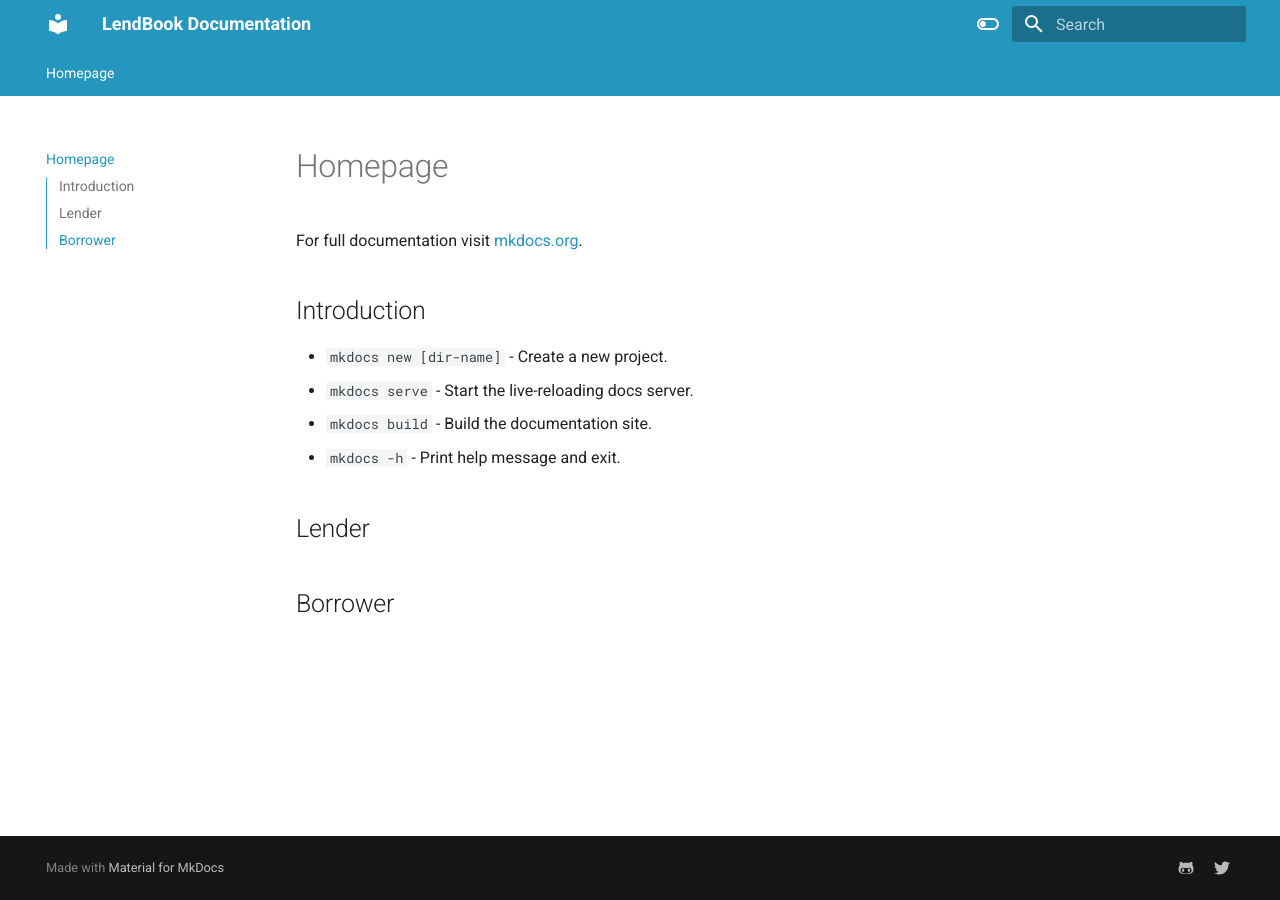
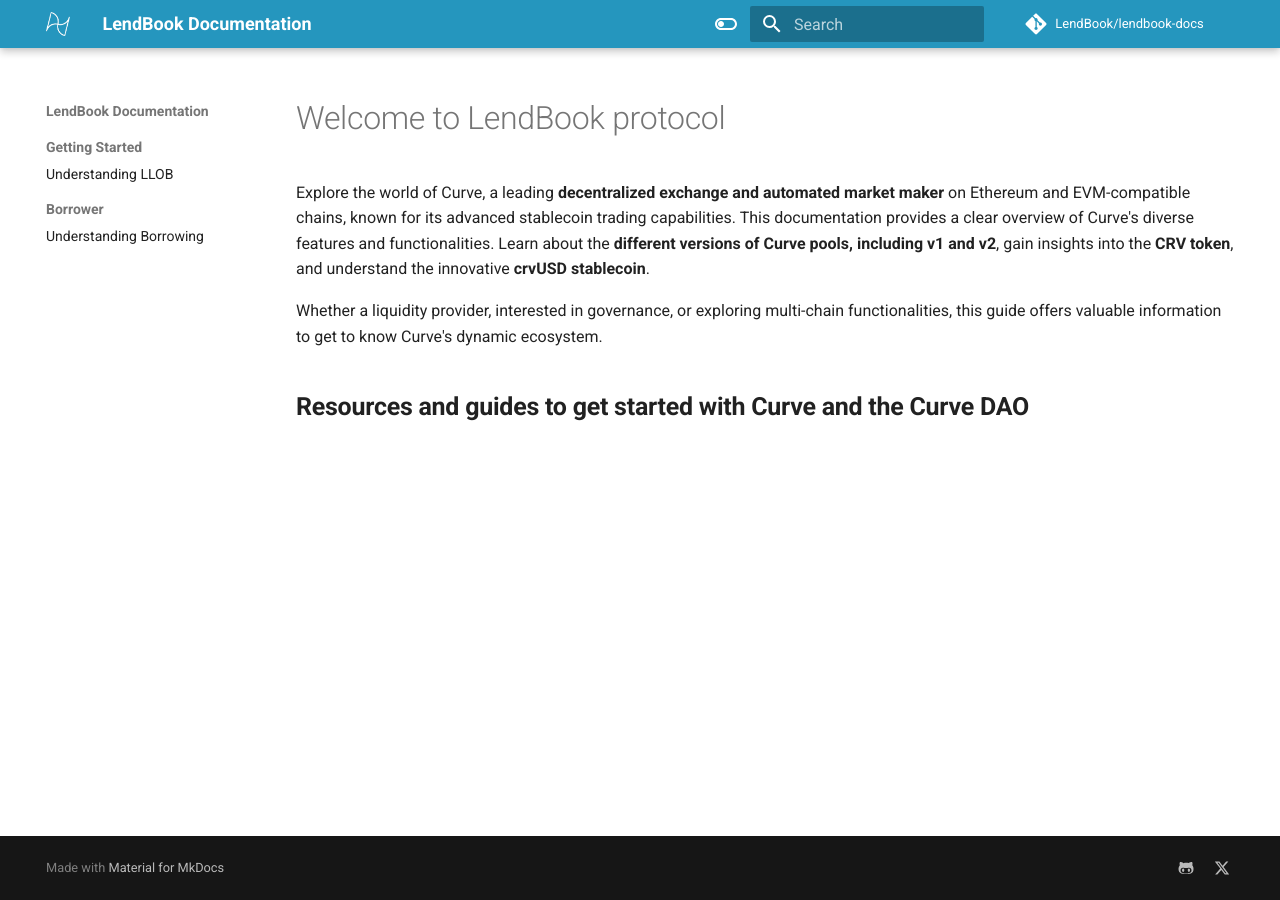
Before and after one commit to LendBook/lendbook-docs, an MkDocs documentation site: the page built from docs/index.md, in a window 1280 px wide. Built offline with MkDocs 1.6.1 and Material for MkDocs 9.7.7, drawn with Linux system fonts in a browser that asks for light colours; comment, search, counter and statistics services are not loaded.

Commit message:
update mkdocs

```diff
--- a/docs/index.md
+++ b/docs/index.md
@@ -1,14 +1,9 @@
-# Homepage
+<h1>Welcome to LendBook protocol</h1>
 
-For full documentation visit [mkdocs.org](https://www.mkdocs.org).
+Explore the world of Curve, a leading **decentralized exchange and automated market maker** on Ethereum and EVM-compatible chains, known for its advanced stablecoin trading capabilities. This documentation provides a clear overview of Curve's diverse features and functionalities. Learn about the **different versions of Curve pools, including v1 and v2**, gain insights into the **CRV token**, and understand the innovative **crvUSD stablecoin**.
 
-## Introduction
+Whether a liquidity provider, interested in governance, or exploring multi-chain functionalities, this guide offers valuable information to get to know Curve's dynamic ecosystem.
 
-* `mkdocs new [dir-name]` - Create a new project.
-* `mkdocs serve` - Start the live-reloading docs server.
-* `mkdocs build` - Build the documentation site.
-* `mkdocs -h` - Print help message and exit.
 
-## Lender
 
-## Borrower
+<h2 style="font-weight: bold;">Resources and guides to get started with Curve and the Curve DAO</h2>
--- a/mkdocs.yml
+++ b/mkdocs.yml
@@ -1,9 +1,24 @@
 site_name: LendBook Documentation
+
+
+
+nav:
+  - Getting Started:
+    - Understanding LLOB: base-features/understanding-llob.md
+  - Borrower:
+    - Understanding Borrowing: borrower/understanding-borrowing.md
+
+
+
 theme:
   name: material
+  logo: "images/logo_white.png"
+  favicon: "images/logo_white.png"
   features:
-    - navigation.tabs
-    - navigation.sections
+    - navigation.sections # in order to see all the sections at the same time (prefer not to use it)
+    #- navigation.expand (to see all the sections when .sections is unable)
+    - navigation.instant
+    - navigation.footer
     - toc.integrate
     - navigation.top
     - search.suggest
@@ -52,5 +67,9 @@
   social:
     - icon: fontawesome/brands/github-alt
       link: https://github.com/lendbook
-    - icon: fontawesome/brands/twitter
+    - icon: fontawesome/brands/x-twitter
       link: https://twitter.com/lend_book
+
+
+repo_name: LendBook/lendbook-docs
+repo_url: https://github.com/LendBook/lendbook-docs
```
Also changed, not shown: README.md (+6 -0 lines), docs/base-features/understanding-llob.md (added, +1 -0 lines), docs/borrower/understanding-borrowing.md (added, +1 -0 lines), docs/images/logo_white.png (added).
